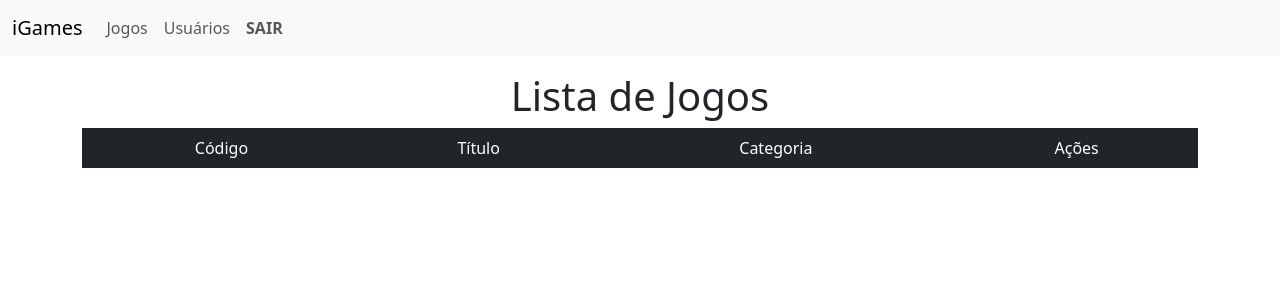
After one commit to joaovictorbortolozo/loja-de-jogos, a PHP site: page /listar-jogos.php in a window 1280 px wide. The commit adds this page. Shown: the top 300 px of the page. Run offline with PHP 8.4, Linux system fonts and the light colour scheme; data that the repository does not hold is empty.

Commit message:
excluir jogos

```diff
--- /dev/null
+++ b/site/listar-jogos.php
@@ -0,0 +1,40 @@
+<?php
+include "cabecalho.php";
+include "menu-sistema.php";
+?>
+<div class="container">
+    <div class="row">
+        <div class="col text-center mt-3 mb-3">
+            <h1>Lista de Jogos</h1>
+            <table class="table table-dark table-borderless">
+                <td>Código</td>
+                <td>Título</td>
+                <td>Categoria</td>
+                <td>Ações</td>
+
+                <?php
+                include "conexao.php";
+                $sql_buscar = "select * from jogo";
+
+                $todos_os_jogos = mysqli_query($conexao, $sql_buscar);
+                while ($um_jogo = mysqli_fetch_assoc($todos_os_jogos)) :
+                ?>
+                    <tr>
+                        <td> <?php echo $um_jogo["id"]; ?> </td>
+                        <td> <?php echo $um_jogo["titulo"]; ?> </td>
+                        <td> <?php echo $um_jogo["Categoria"]; ?> </td>
+                        <td>
+                            <a href="excluir-jogos.php?id= <?php echo $um_jogo["id"]; ?>">
+                                <img src="img/lixo.png" width="50">
+                            </a>
+                        </td>
+                        <td>
+                    </tr>
+                <?php
+                endwhile;
+                mysqli_close($conexao);
+                ?>
+            </table>
+        </div>
+    </div>
+</div>
--- a/site/login.php
+++ b/site/login.php
@@ -4,7 +4,7 @@ $senha = $_POST["senha"];
 
 include "conexao.php";
 
-$sql_buscar_usuario = " select *from usuario where email = '$email' and senha = '$senha'";
+$sql_buscar_usuario = " select *from usuario where email = '$email' and senha = ' ".md5($senha). " ' ";
 
 $um_usuario = mysqli_query($conexao, $sql_buscar_usuario);
 
--- /dev/null
+++ b/site/menu-sistema.php
@@ -0,0 +1,21 @@
+<nav class="navbar navbar-expand-lg bg-body-tertiary">
+    <div class="container-fluid">
+        <a class="navbar-brand" href="#">iGames</a>
+        <button class="navbar-toggler" type="button" data-bs-toggle="collapse" data-bs-target="#navbarSupportedContent" aria-controls="navbarSupportedContent" aria-expanded="false" aria-label="Toggle navigation">
+            <span class="navbar-toggler-icon"></span>
+        </button>
+        <div class="collapse navbar-collapse" id="navbarSupportedContent">
+            <ul class="navbar-nav me-auto mb-2 mb-lg-0">
+                <li class="nav-item">
+                    <a class="nav-link" href="listar-jogos.php">Jogos</a>
+                </li>
+                <li class="nav-item">
+                    <a class="nav-link" href="listar-usuarios.php">Usuários</a>
+                </li>
+                <li class="nav-item">
+                    <a class="nav-link" href="index.php"><b>SAIR</b></a>
+                </li>
+            </ul>
+        </div>
+    </div>
+</nav>
--- a/site/menu.php
+++ b/site/menu.php
@@ -7,6 +7,12 @@
             <div class="collapse navbar-collapse" id="navbarSupportedContent">
                 <ul class="navbar-nav me-auto mb-2 mb-lg-0">
                 </ul>
+                <?php
+                $mensagem = $_GET["msg"] ?? "";
+                if($mensagem == "erro"){
+                    echo "<em class='text-danger'>Usuário ou senha inválido.</em>";
+                }
+                ?>
                 <form class="d-flex" action="login.php" method="post">
                     <input class="form-control me-2" type="email" name="email" placeholder="E-mail">
                     <input class="form-control me-2" type="password" name="senha" placeholder="Senha">
--- a/site/salvar-usuario.php
+++ b/site/salvar-usuario.php
@@ -5,7 +5,7 @@ $nome = $_POST["nome"];
 
 include "conexao.php";
 
-$sql_inserir_usuario = " insert into usuario (nome,email,senha ) values('$nome','$email','$senha')";
+$sql_inserir_usuario = " insert into usuario (nome,email,senha ) values('$nome','$email', ' ".md5($senha). " ' )";
 
 $um_usuario = mysqli_query($conexao, $sql_inserir_usuario);
 
```
Also changed, not shown: site/excluir-jogos.php (added, +13 -0 lines), site/listar-usuarios.php (added, +36 -0 lines), site/novo-usuario.php (+6 -1 lines), site/painel.php (+13 -0 lines), site/img/lixo.png (added).
